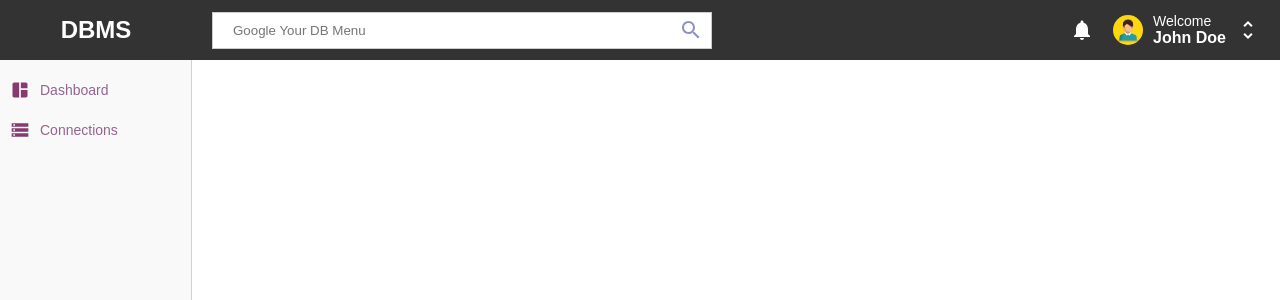
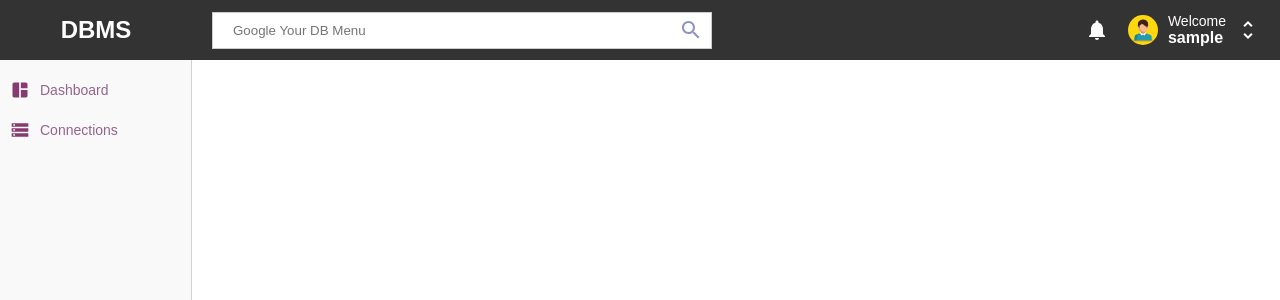
Before and after one commit to Vishnu25-07-1998/DBMS, a React (Vite) app in the folder frontend/dbms/: page / in a window 1280 px wide. Shown: the top 300 px of the page. Built offline with nearby package versions, Linux system fonts and the light colour scheme; sample sign-in values are in the browser's storage.

Commit message:
Update Layout.jsx

```diff
--- a/frontend/dbms/src/pages/Layouts/Layout.jsx
+++ b/frontend/dbms/src/pages/Layouts/Layout.jsx
@@ -95,7 +95,7 @@ const Layout = () => {
                             <img src={ProfileAvatar} alt="Profile" className="avatar" />
                             <div className="welcome-text">
                                 <span>Welcome</span>
-                                <strong>John Doe</strong>
+                                <strong>{authState?.user?.username}</strong>
                             </div>
                             <UnfoldMoreIcon style={{ cursor: "pointer" }} />
                         </div>
```
